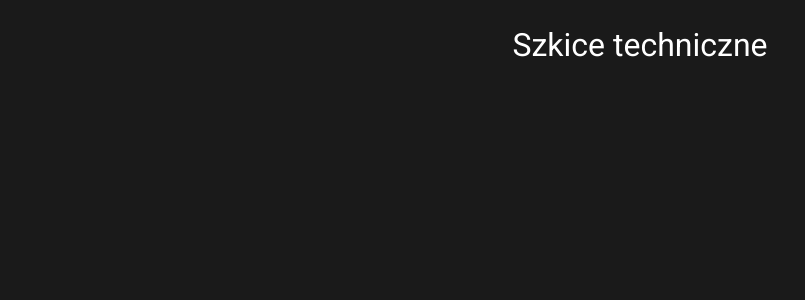
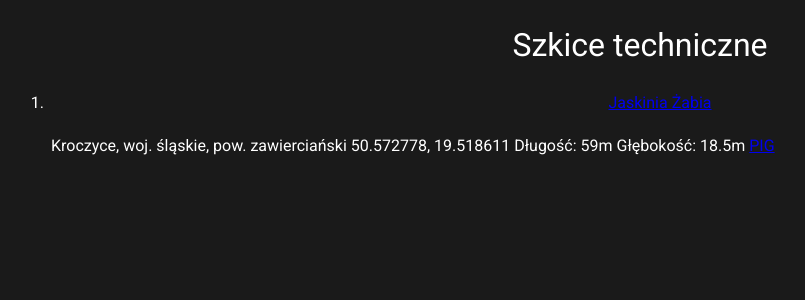
Before and after one commit to dziury/szkice, a Jekyll site: the page built from index.md, in a window 1280 px wide. Shown: the top 300 px of the page, without its empty margins (0-805 px from the left). Built offline with Jekyll 4.4.1, drawn with Linux system fonts in a browser that asks for light colours; our own code applies the rules of GitHub Pages for plain Markdown files.

Commit message:
layout modified

```diff
--- a/index.md
+++ b/index.md
@@ -1 +1,7 @@
 # Szkice techniczne
+
+
+
+1. [Jaskinia Żabia](https://raw.githubusercontent.com/dziury/szkice/gh-pages/Szkice%20PNG/Jaskinia%20%C5%BBabia%20export.png)
+
+> Kroczyce, woj. śląskie, pow. zawierciański | 50.572778, 19.518611 | Długość: 59m | Głębokość: 18.5m | [PIG](http://jaskiniepolski.pgi.gov.pl/Details/Information/3531)
```
